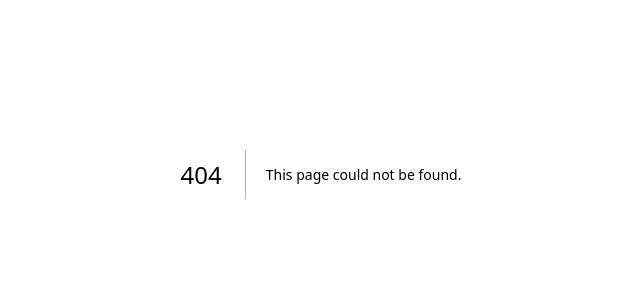
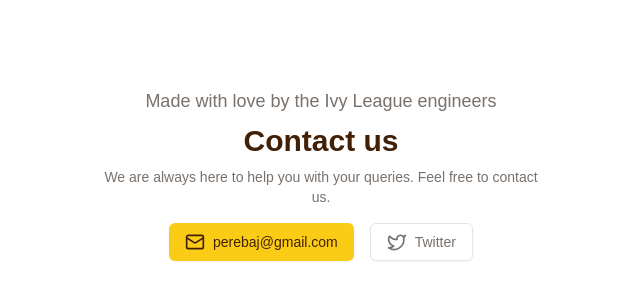
Before and after one commit to perebaj/law-reggae, a Next.js app: page /contact in a window 1280 px wide. Before the commit this address had no page. Shown: the part 226-526 px from the top of the page, without its empty margins (319-959 px from the left). Built offline with nearby package versions, Linux system fonts and the light colour scheme; a web font is replaced by a local one.

Commit message:
:sparkles: contact and pagination

```diff
--- /dev/null
+++ b/app/contact/page.tsx
@@ -0,0 +1,39 @@
+import Link from "next/link";
+import { MailIcon, TwitterIcon } from "@/components/icons";
+
+export default function Component() {
+  return (
+    <div className="flex min-h-[100dvh] flex-col items-center justify-center bg-background px-4 py-12 sm:px-6 lg:px-8">
+      <div className="mx-auto max-w-md text-center">
+        <p className="text-lg font-medium text-muted-foreground">
+          Made with love by the Ivy League engineers
+        </p>
+        <h1 className="mt-2 text-3xl font-extrabold text-primary-foreground">
+          Contact us
+        </h1>
+        <p className="mt-2 text-sm text-muted-foreground">
+          We are always here to help you with your queries. Feel free to contact
+          us.
+        </p>
+        <div className="mt-4 flex justify-center space-x-4">
+          <Link
+            href="#"
+            className="inline-flex items-center rounded-md bg-primary px-4 py-2 text-sm font-medium text-primary-foreground shadow-sm hover:bg-primary/90 focus:outline-none focus:ring-2 focus:ring-primary focus:ring-offset-2"
+            prefetch={false}
+          >
+            <MailIcon className="mr-2 h-5 w-5" />
+            perebaj@gmail.com
+          </Link>
+          <Link
+            href="https://twitter.com/jj_neno"
+            className="inline-flex items-center rounded-md border border-input bg-background px-4 py-2 text-sm font-medium text-muted-foreground shadow-sm hover:bg-muted hover:text-muted-foreground focus:outline-none focus:ring-2 focus:ring-primary focus:ring-offset-2"
+            prefetch={false}
+          >
+            <TwitterIcon className="mr-2 h-5 w-5" />
+            Twitter
+          </Link>
+        </div>
+      </div>
+    </div>
+  );
+}
--- a/app/process/data-table.tsx
+++ b/app/process/data-table.tsx
@@ -216,6 +216,26 @@ export function DataTable<TData, TValue>({
           </TableBody>
         </Table>
       </div>
+      <div className="flex items-center justify-end space-x-2 py-4">
+        <div className="space-x-2">
+          <Button
+            variant="outline"
+            size="sm"
+            onClick={() => table.previousPage()}
+            disabled={!table.getCanPreviousPage()}
+          >
+            Anterior
+          </Button>
+          <Button
+            variant="outline"
+            size="sm"
+            onClick={() => table.nextPage()}
+            disabled={!table.getCanNextPage()}
+          >
+            Próximo
+          </Button>
+        </div>
+      </div>
     </div>
   );
 }
--- a/components/icons.tsx
+++ b/components/icons.tsx
@@ -91,3 +91,42 @@ export function RefreshCwIcon(props: any) {
     </svg>
   );
 }
+
+export function MailIcon(props: any) {
+  return (
+    <svg
+      {...props}
+      xmlns="http://www.w3.org/2000/svg"
+      width="24"
+      height="24"
+      viewBox="0 0 24 24"
+      fill="none"
+      stroke="currentColor"
+      strokeWidth="2"
+      strokeLinecap="round"
+      strokeLinejoin="round"
+    >
+      <rect width="20" height="16" x="2" y="4" rx="2" />
+      <path d="m22 7-8.97 5.7a1.94 1.94 0 0 1-2.06 0L2 7" />
+    </svg>
+  );
+}
+
+export function TwitterIcon(props: any) {
+  return (
+    <svg
+      {...props}
+      xmlns="http://www.w3.org/2000/svg"
+      width="24"
+      height="24"
+      viewBox="0 0 24 24"
+      fill="none"
+      stroke="currentColor"
+      strokeWidth="2"
+      strokeLinecap="round"
+      strokeLinejoin="round"
+    >
+      <path d="M22 4s-.7 2.1-2 3.4c1.6 10-9.4 17.3-18 11.6 2.2.1 4.4-.6 6-2C3 15.5.5 9.6 3 5c2.2 2.6 5.6 4.1 9 4-.9-4.2 4-6.6 7-3.8 1.1 0 3-1.2 3-1.2z" />
+    </svg>
+  );
+}
--- a/middleware.ts
+++ b/middleware.ts
@@ -1,6 +1,6 @@
 import { clerkMiddleware, createRouteMatcher } from '@clerk/nextjs/server'
 
-const isPublicRoute = createRouteMatcher(['/sign-in(.*)', '/sign-up(.*)', '/', ]);
+const isPublicRoute = createRouteMatcher(['/sign-in(.*)', '/sign-up(.*)', '/', '/contact']);
 
 export default clerkMiddleware((auth, request) => {
   if(!isPublicRoute(request)) {
```
